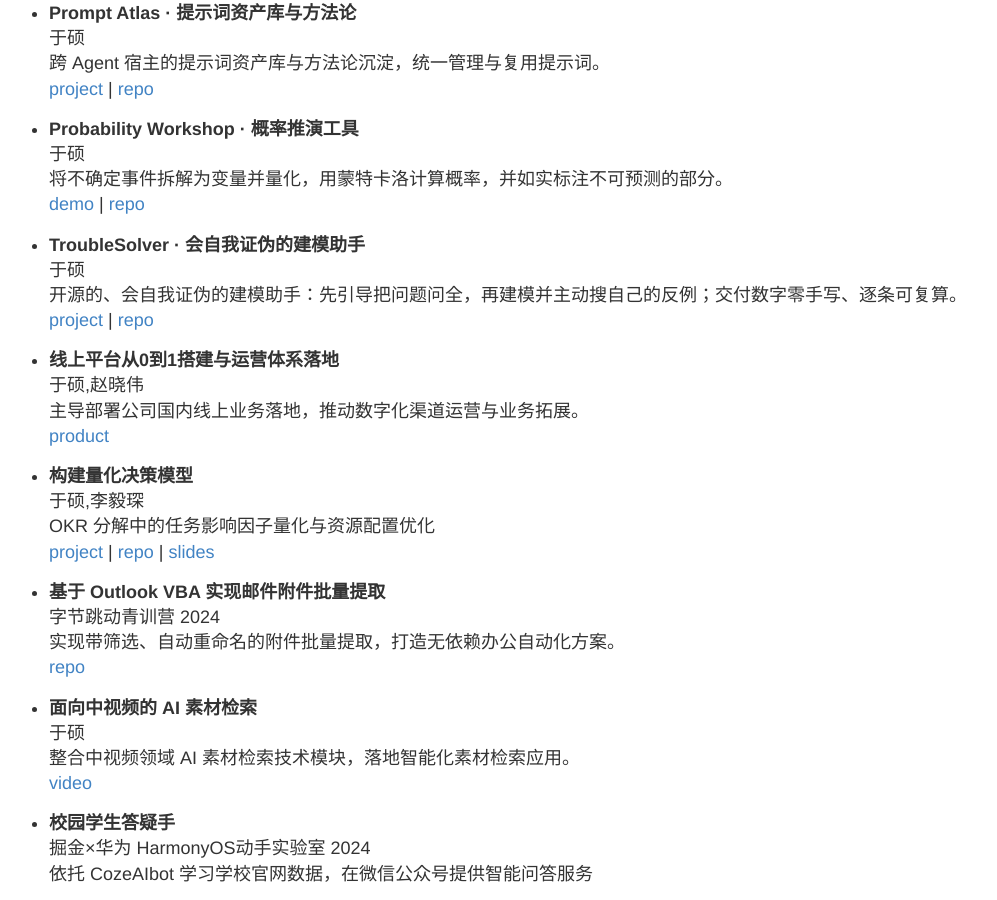
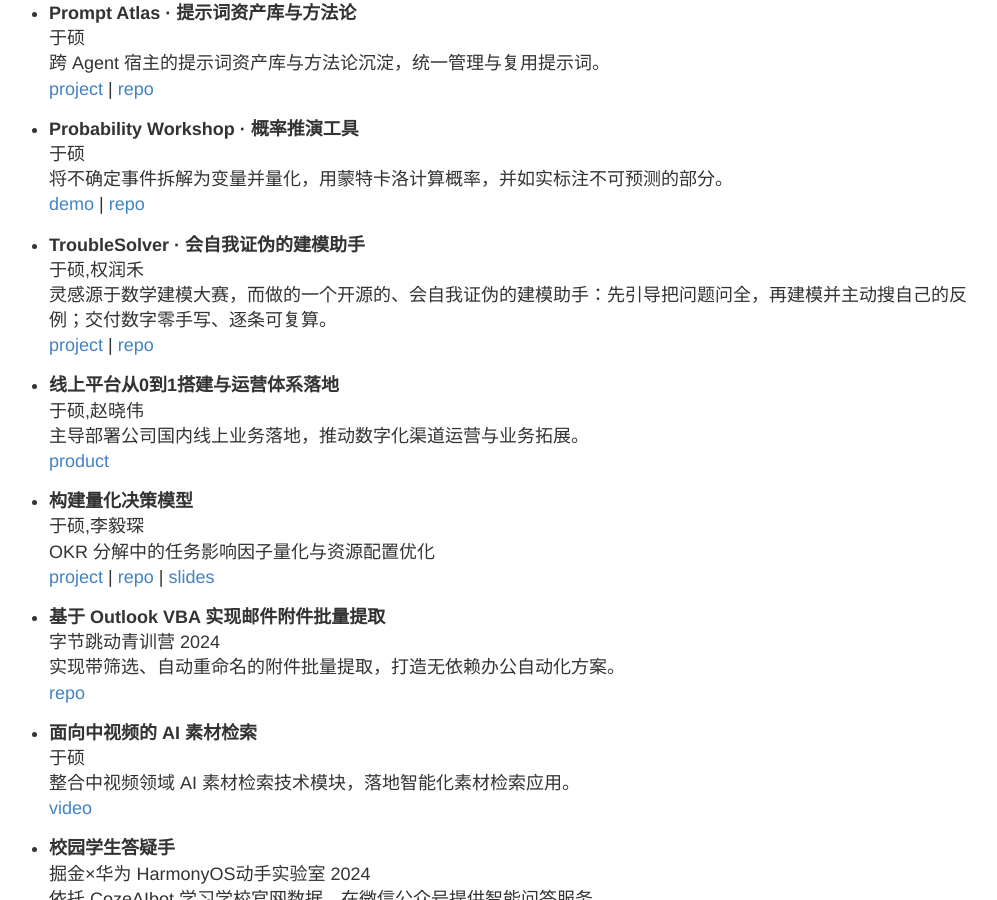
Before and after one commit to zheng-qinghe/zheng-qinghe.github.io, a Jekyll site: the page built from index.md, in a window 1280 px wide and 900 px high, scrolled down 760 px. Shown: the whole window, without its empty margins (141-1138 px from the left). Built offline with Jekyll 4.4.1, drawn with Linux system fonts in a browser that asks for light colours.

Commit message:
Homepage: TroubleSolver 作者加 权润禾，简介注明灵感源于数学建模大赛

```diff
--- a/index.md
+++ b/index.md
@@ -47,8 +47,8 @@ permalink: /index.html
    [repo](https://github.com/zheng-qinghe/probability-workshop)
 
 - **TroubleSolver · 会自我证伪的建模助手** <br>
-于硕<br>
-  开源的、会自我证伪的建模助手：先引导把问题问全，再建模并主动搜自己的反例；交付数字零手写、逐条可复算。<br>
+于硕,权润禾<br>
+  灵感源于数学建模大赛，而做的一个开源的、会自我证伪的建模助手：先引导把问题问全，再建模并主动搜自己的反例；交付数字零手写、逐条可复算。<br>
    [project](https://zheng-qinghe.github.io/trouble-solver/) |
    [repo](https://github.com/zheng-qinghe/trouble-solver)
 
```
